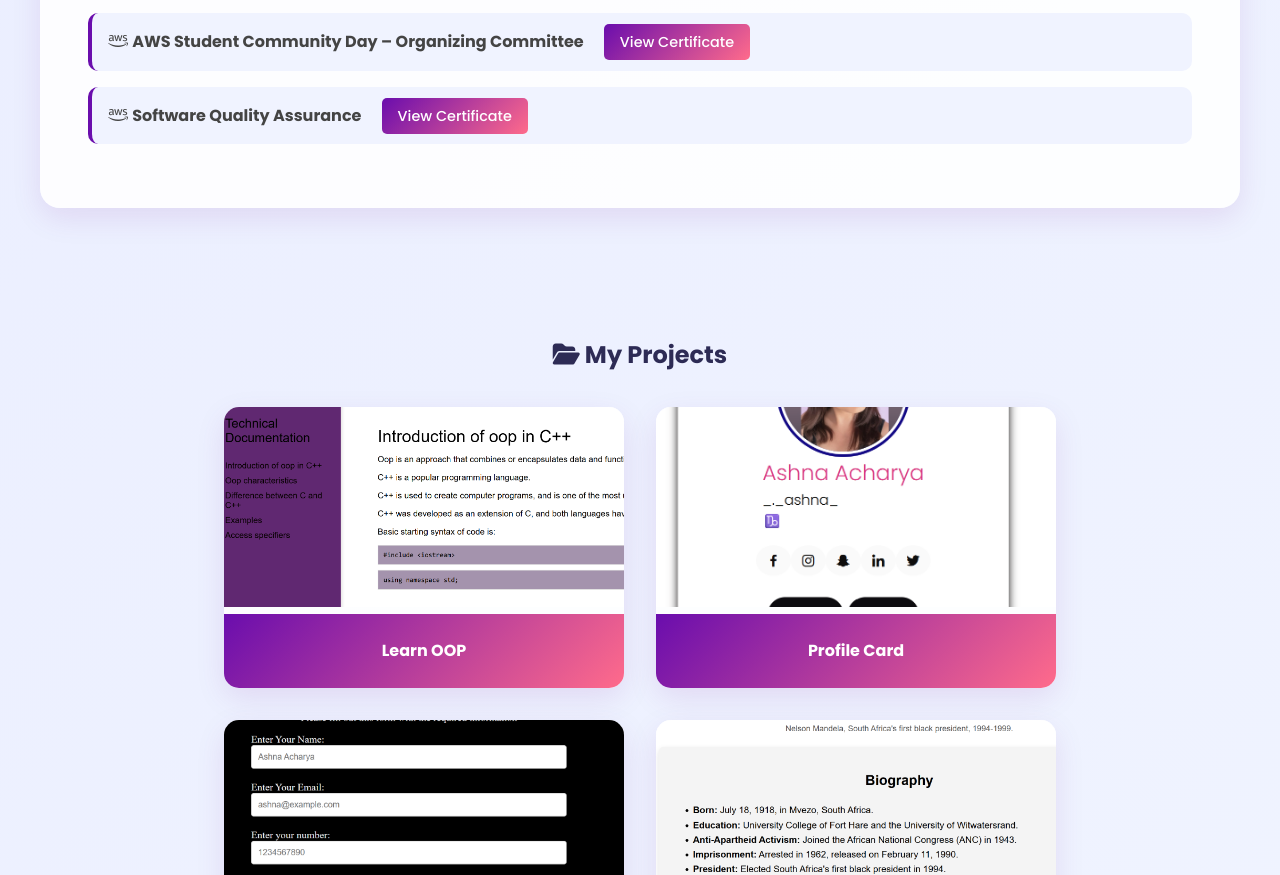
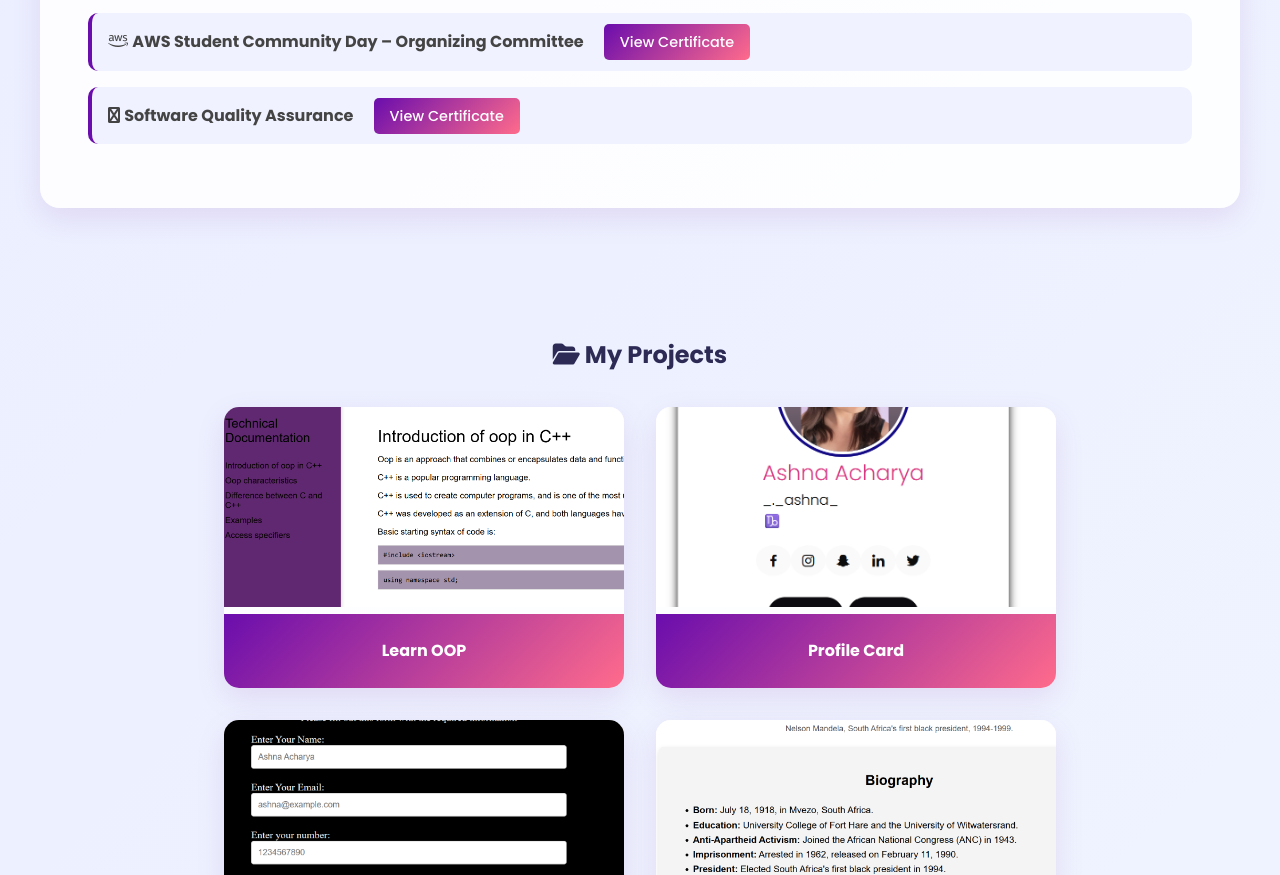
Before and after one commit to ashnaaa1/Portfolio, a plain HTML site: page index.html in a window 1280 px wide. Shown: the part 3081-3956 px from the top of the page. Drawn offline with nearby package versions, Linux system fonts and the light colour scheme.

Commit message:
Update index.html

```diff
--- a/index.html
+++ b/index.html
@@ -165,7 +165,7 @@
                 <a href="1.png" target="_blank">View Certificate</a>
             </li>
              <li>
-                <i class="fab fa-aws"></i> <strong>Software Quality Assurance</strong>
+                <i class="fab fa-bug"></i> <strong>Software Quality Assurance</strong>
                 <a href="QA.jpeg" target="_blank">View Certificate</a>
             </li>
         </ul>
```
